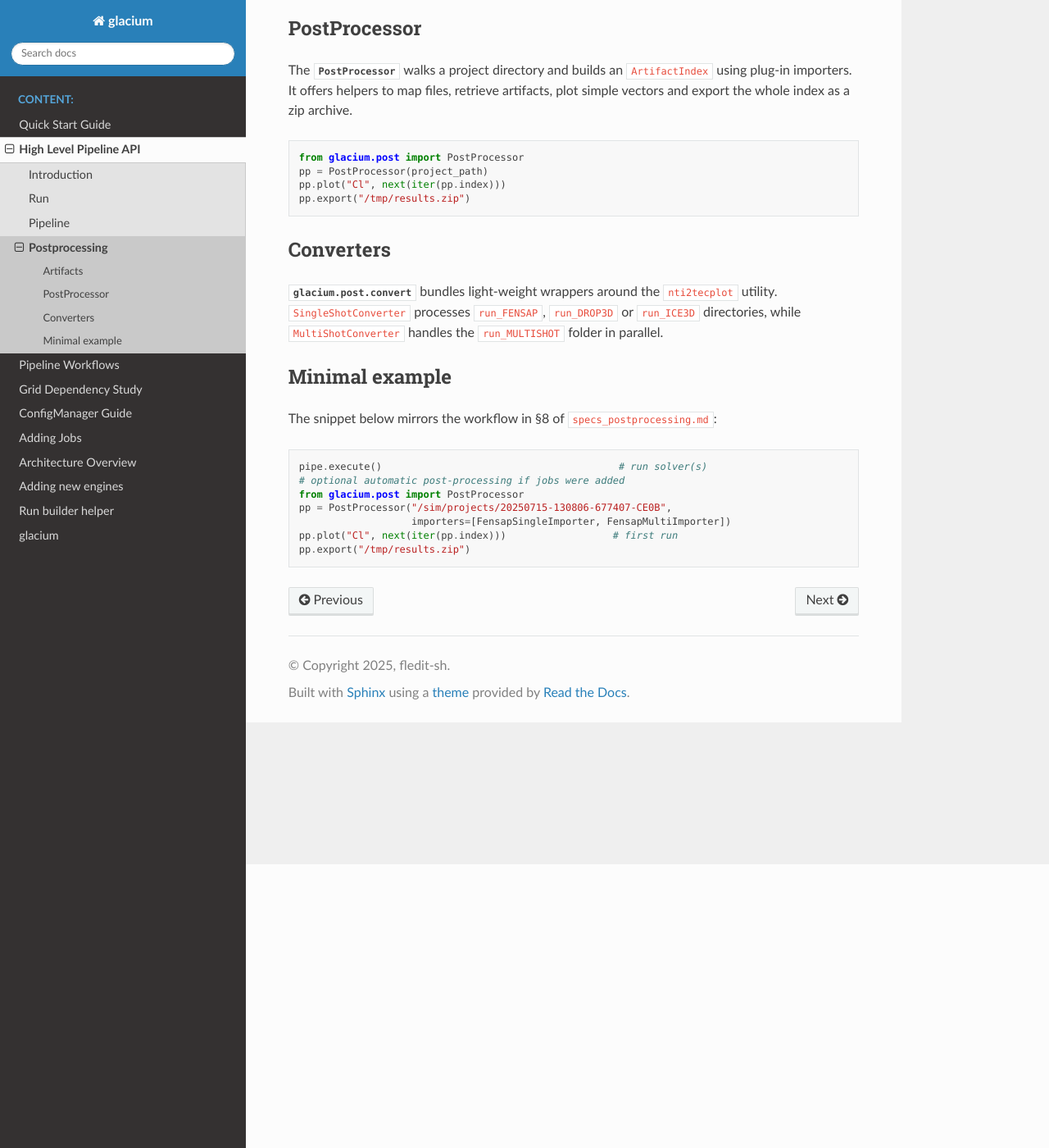
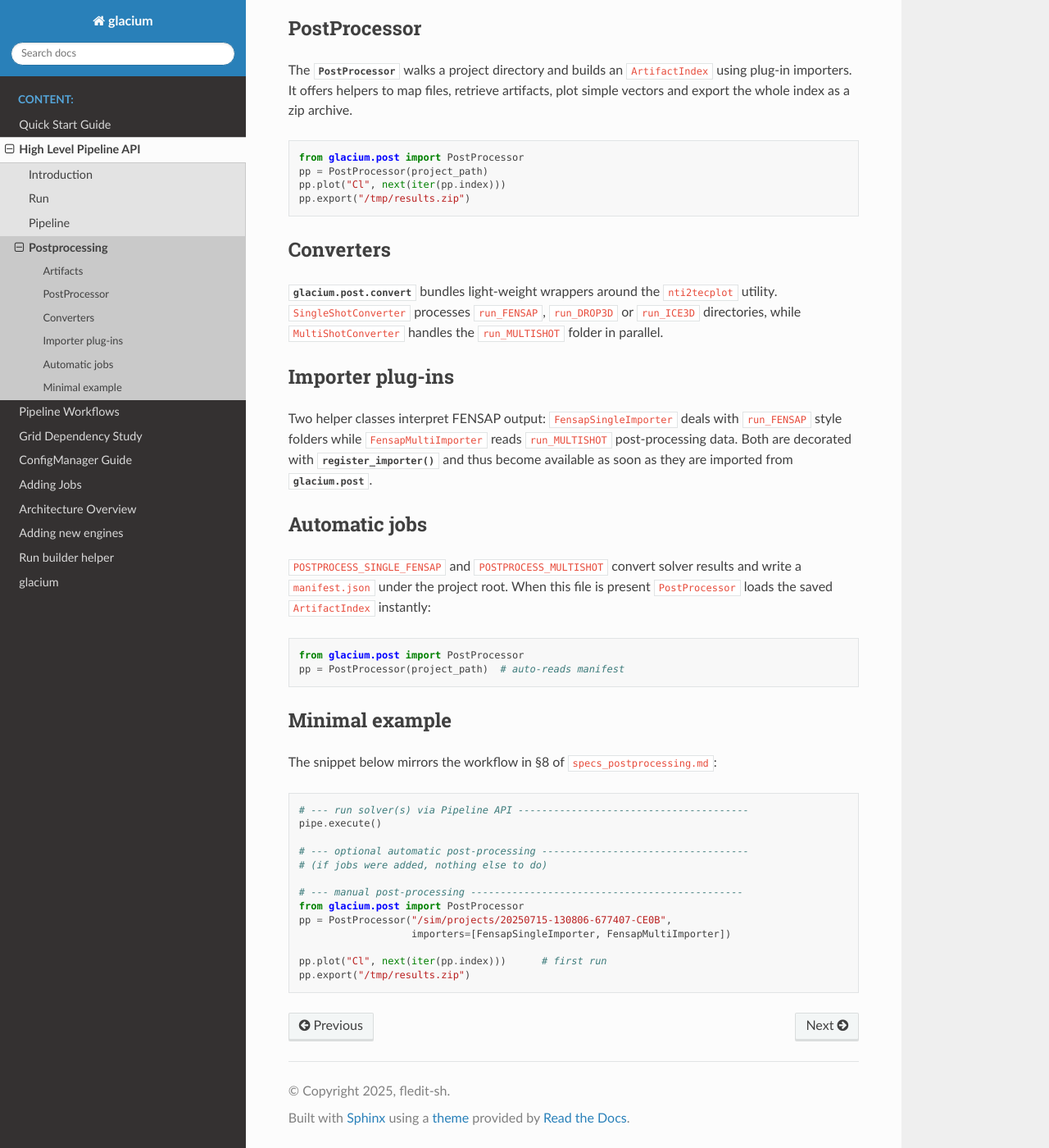
Before and after one commit to fledit-sh/glacium-repo, a Sphinx documentation site: the page built from docs/high_level_api/postprocessing.rst, in a window 1280 px wide and 1400 px high, scrolled down 346 px. Shown: the whole window at 82% size. Built offline with Sphinx 7.4.7 and the Read the Docs theme 3.1.0, drawn with Linux system fonts in a browser that asks for light colours.

Commit message:
docs: explain Fensap importers and manifest

```diff
--- a/docs/high_level_api/postprocessing.rst
+++ b/docs/high_level_api/postprocessing.rst
@@ -35,15 +35,41 @@ Converters
 ``run_DROP3D`` or ``run_ICE3D`` directories, while ``MultiShotConverter`` handles
 the ``run_MULTISHOT`` folder in parallel.
 
+Importer plug-ins
+-----------------
+
+Two helper classes interpret FENSAP output:
+``FensapSingleImporter`` deals with ``run_FENSAP`` style folders while
+``FensapMultiImporter`` reads ``run_MULTISHOT`` post-processing data.
+Both are decorated with :meth:`~glacium.post.PostProcessor.register_importer`
+and thus become available as soon as they are imported from
+:mod:`glacium.post`.
+
+Automatic jobs
+--------------
+
+``POSTPROCESS_SINGLE_FENSAP`` and ``POSTPROCESS_MULTISHOT`` convert solver
+results and write a ``manifest.json`` under the project root.  When this
+file is present ``PostProcessor`` loads the saved ``ArtifactIndex`` instantly::
+
+   from glacium.post import PostProcessor
+   pp = PostProcessor(project_path)  # auto-reads manifest
+
 Minimal example
 ---------------
 
 The snippet below mirrors the workflow in §8 of ``specs_postprocessing.md``::
 
-   pipe.execute()                                        # run solver(s)
-   # optional automatic post-processing if jobs were added
+   # --- run solver(s) via Pipeline API ---------------------------------------
+   pipe.execute()
+
+   # --- optional automatic post-processing -----------------------------------
+   # (if jobs were added, nothing else to do)
+
+   # --- manual post-processing ----------------------------------------------
    from glacium.post import PostProcessor
    pp = PostProcessor("/sim/projects/20250715-130806-677407-CE0B",
                       importers=[FensapSingleImporter, FensapMultiImporter])
-   pp.plot("Cl", next(iter(pp.index)))                  # first run
+
+   pp.plot("Cl", next(iter(pp.index)))      # first run
    pp.export("/tmp/results.zip")
```
